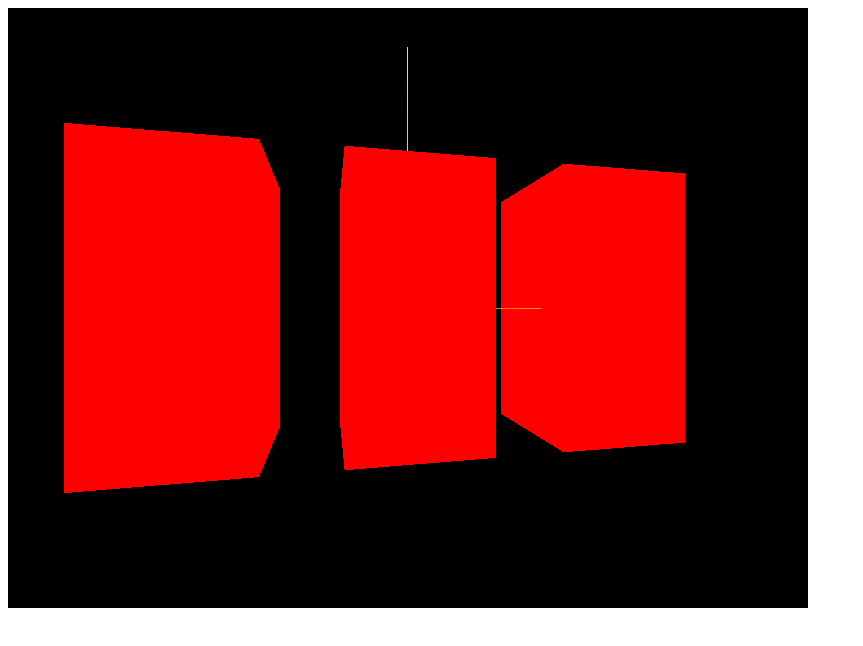
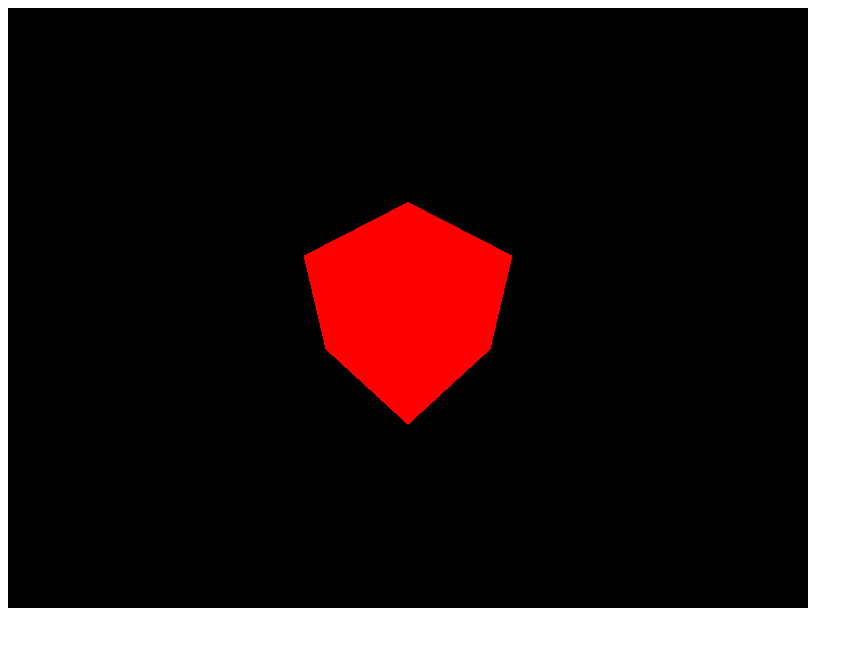
Before and after one commit to danbiilee/threejs-journey, a website built with Vite: page index.html in a window 1280 px wide. Shown: the whole page, without its empty margins (0-863 px from the left). Built offline with nearby package versions, Linux system fonts and the light colour scheme.

Commit message:
5, 6강 정리중

```diff
--- /dev/null
+++ b/01-basics/01-06-cameras.js
@@ -0,0 +1,49 @@
+import * as THREE from 'three';
+
+const sizes = {
+  width: 800,
+  height: 600,
+};
+
+const canvas = document.querySelector('canvas.webgl');
+const scene = new THREE.Scene();
+
+/**
+ * PerspectiveCamera
+ * - 원근감이 있는 실제 카메라
+ *
+ * 파라미터 1. field of view
+ * - 카메라 뷰의 화각
+ * - 좁은 화각: 망원, 크게 찍음
+ * - 넓은 화각: 광각, 넓게 찍음
+ *
+ * 파라미터 2. aspect ratio
+ * - canvas width / height
+ *
+ * 파라미터 3. near
+ *
+ *
+ * 파라미터 4. far
+ */
+const camera = new THREE.PerspectiveCamera(
+  75,
+  sizes.width / sizes.height,
+  1,
+  100
+);
+
+const renderer = new THREE.WebGLRenderer({ canvas });
+
+const geometry = new THREE.BoxGeometry(1, 1, 1);
+const meterial = new THREE.MeshBasicMaterial({ color: 'red' });
+const mesh = new THREE.Mesh(geometry, meterial);
+
+camera.position.z = 3;
+mesh.rotation.x = Math.PI * 0.25;
+mesh.rotation.y = Math.PI * 0.25;
+
+scene.add(camera);
+scene.add(mesh);
+
+renderer.setSize(sizes.width, sizes.height);
+renderer.render(scene, camera);
--- a/index.html
+++ b/index.html
@@ -7,6 +7,6 @@
   </head>
   <body>
     <canvas class="webgl"></canvas>
-    <script type="module" src="./01-basics/01-04-objects.js"></script>
+    <script type="module" src="./01-basics/01-06-cameras.js"></script>
   </body>
 </html>
--- a/package.json
+++ b/package.json
@@ -11,6 +11,7 @@
   "license": "ISC",
   "description": "",
   "dependencies": {
+    "gsap": "3.12",
     "three": "^0.169.0",
     "vite": "^5.4.10"
   }
```
Also changed, not shown: 01-basics/01-05-animations.js (added, +88 -0 lines), 1 other file.
